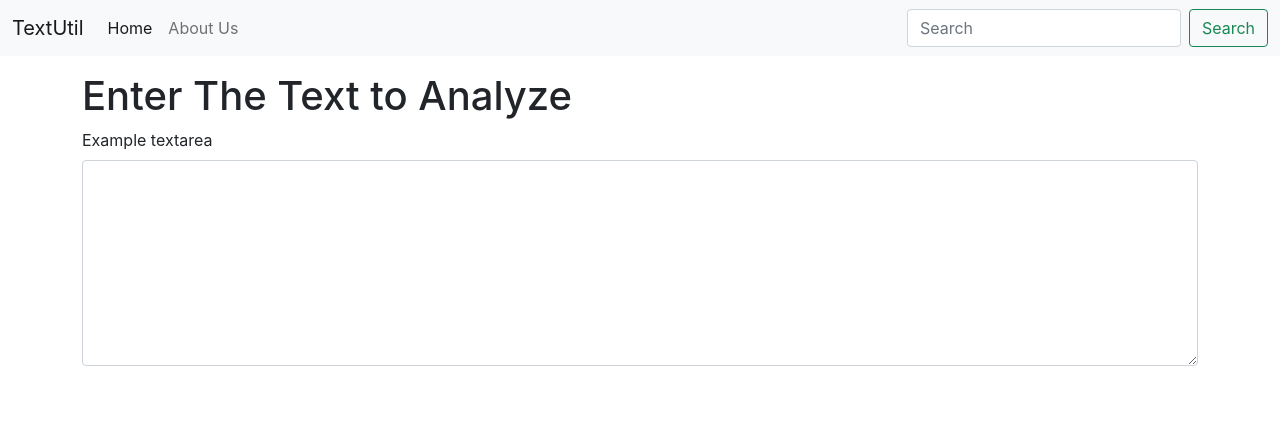
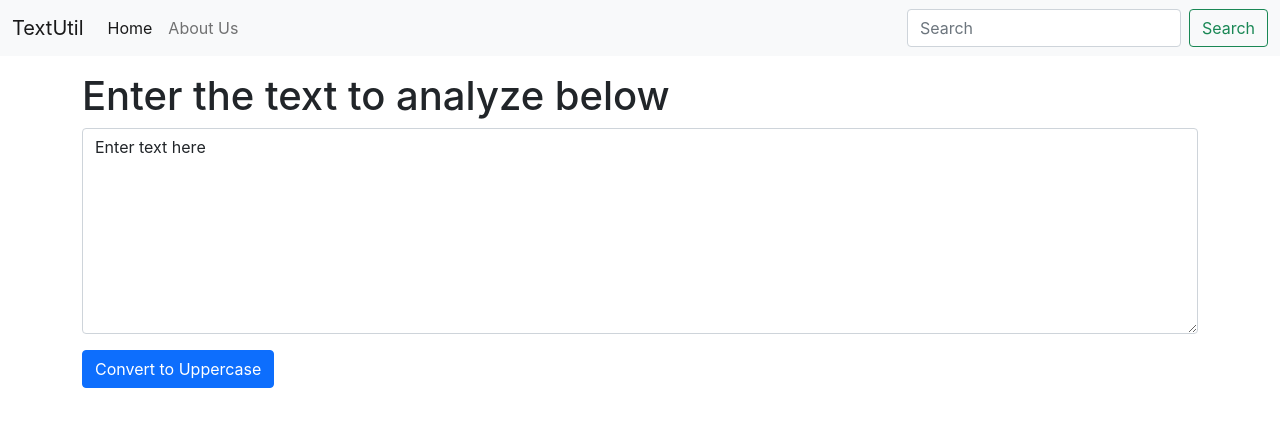
Before and after one commit to naimahassan43/textutils-app, a React (Create React App) app: page / in a window 1280 px wide. Shown: the top 426 px of the page. Built offline with nearby package versions, Linux system fonts and the light colour scheme.

Commit message:
Text form handle on useState hook

```diff
--- a/src/App.js
+++ b/src/App.js
@@ -7,7 +7,7 @@
     <>
       <Navbar title="TextUtil" aboutText="About Us" />
       <div className="container my-3">
-        <TextForm heading="Enter The Text to Analyze" />
+        <TextForm heading="Enter the text to analyze below" />
       </div>
     </>
   );
--- a/src/components/TextForm.js
+++ b/src/components/TextForm.js
@@ -1,16 +1,31 @@
-import React from "react";
+import React, { useState } from "react";
 
 function TextForm(props) {
+  const handleUpClick = () => {
+    // console.log("uppercase was clicked: "+ text);
+    let newText = text.toUpperCase();
+    setText(newText);
+  };
+  const handleOnChange = (event) => {
+    setText(event.target.value);
+  };
+  const [text, setText] = useState("Enter text here");
   return (
     <div>
       <div>
         <h1>{props.heading}</h1>
         <div className="mb-3">
-          <label htmlFor="myBox" className="form-label">
-            Example textarea
-          </label>
-          <textarea className="form-control" id="myBox" rows={8} />
+          <textarea
+            className="form-control"
+            value={text}
+            onChange={handleOnChange}
+            id="myBox"
+            rows={8}
+          />
         </div>
+        <button className="btn btn-primary" onClick={handleUpClick}>
+          Convert to Uppercase
+        </button>
       </div>
     </div>
   );
```
